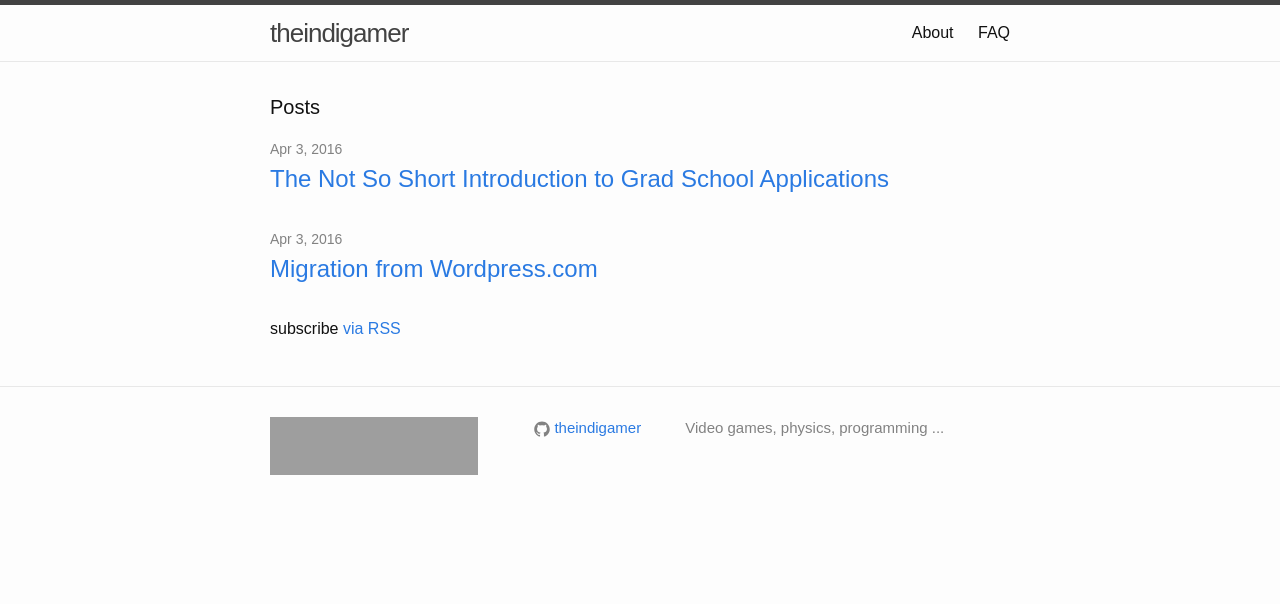
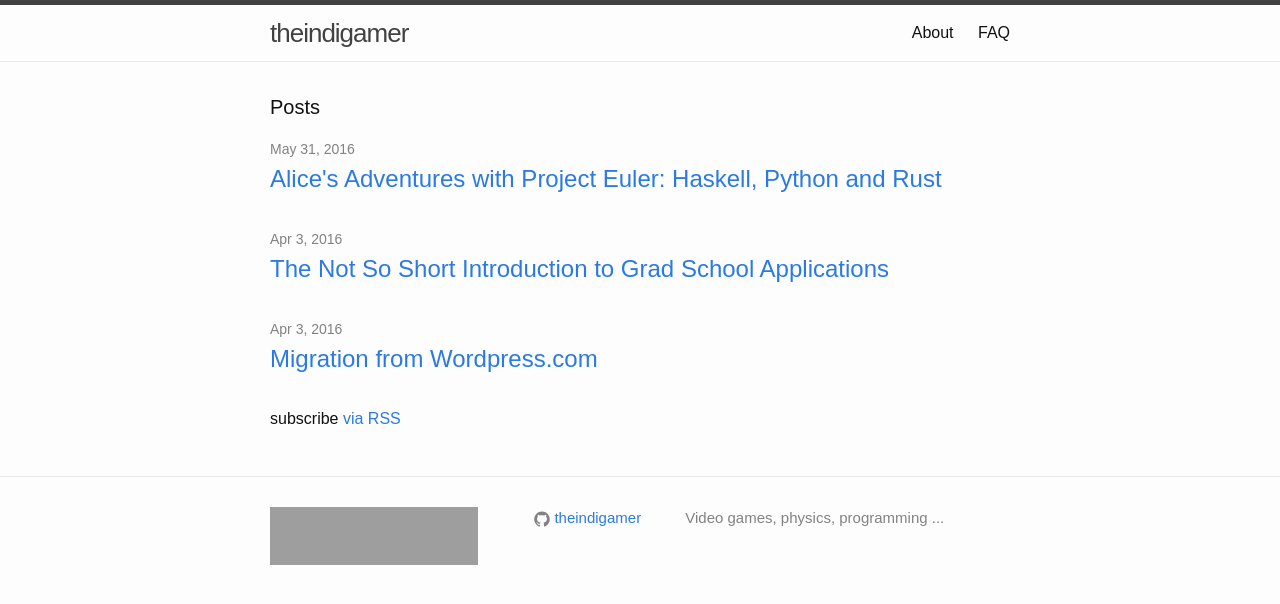
Before and after one commit to theindigamer/theindigamer.github.io, a Jekyll site: the page built from index.html, in a window 1280 px wide. Shown: the top 604 px of the page. Built offline with Jekyll 4.4.1, drawn with Linux system fonts in a browser that asks for light colours; some of the changed lines change nothing that is shown; grey boxes are pictures that could not be loaded.

Commit message:
Added Alice's adventures with Project Euler

````diff
--- a/_config.yml
+++ b/_config.yml
@@ -20,3 +20,6 @@ github_username:  theindigamer
 
 # Build settings
 markdown: kramdown
+kramdown:
+  input: GFM
+  hard_wrap: false
--- /dev/null
+++ b/_posts/2016-05-31-alice's-adventures-with-project-euler.md
@@ -0,0 +1,590 @@
+---
+layout: post
+title: "Alice's Adventures with Project Euler: Haskell, Python and Rust"
+categories: [programming]
+tags:
+- haskell
+- python
+- rust
+- project euler
+---
+
+[projecteuler]:  https://projecteuler.net
+[wiki-lazyeval]: https://en.wikipedia.org/wiki/Lazy_evaluation
+[mathse-pe106]:  https://math.stackexchange.com/questions/1723048/project-euler-106-necessary-and-sufficient-conditions
+[reddit-rust]:   https://www.reddit.com/r/rust
+[irc-rust]:      https://chat.mibbit.com/?server=irc.mozilla.org%3A%2B6697&channel=%23rust
+[crates.io]:     http://doc.crates.io/
+[wiki-purity]:   https://en.wikipedia.org/wiki/Purely_functional
+[hoogle]:        https://www.haskell.org/hoogle/?hoogle=
+[matplotlib]:    http://matplotlib.org/
+[sympy]:         http://www.sympy.org/en/index.html
+[numpy]:         http://www.numpy.org/
+[rouge-issue]:   https://github.com/jneen/rouge/issues/287
+[rouge-PR]:      https://github.com/jneen/rouge/pull/452
+
+### Prologue
+
+After her adventures in the strange and esoteric Wonderland, Alice was in a bad mood. She refused to venture outside, lest she fall into a rabbit hole again. Instead, she would sit in front of the computer all day, reading all there was to read on the internet. One of her favourite pastimes was to read about mathematics. Her father, ever so keen on turning Alice into a proper lady, appointed a governess to teach her literature, history and philosophy. Alice would often fight with the governess; the governess would make her read Hegel and Kierkegaard, whereas Alice was much more interested in the works of Bertrand Russell and Wittgenstein.
+
+For every little task the governess assigned to Alice, Alice would do the exact opposite if it were possible to do so. Finally, the governess was fed up.
+She told Alice, "I will give you permission to study the life and work of any one person you may desire. It may even be a mathematician (hmph!). However, you must prepare a thorough report describing everything you've read about that person, no shorter than thirty pages." Alice was not amused. However, she grudgingly accepted. After all, 1 > 0.
+Of course, that doesn't mean that she intended to write the report by herself. As all good students do, she first checked whether such a report was already available on the internet. Since Euler was her favourite mathematician (he was the first one to solve the Basel problem!), she typed in "Euler project report" and hit the first [link][projecteuler] she encountered without thinking too much. It said:
+
+> What is Project Euler?
+>
+> Project Euler is a series of challenging mathematical/computer programming problems that will require more than just mathematical insights to solve. Although mathematics will help you arrive at elegant and efficient methods, the use of a computer and programming skills will be required to solve most problems.
+>
+> The motivation for starting Project Euler, and its continuation, is to provide a platform for the inquiring mind to delve into unfamiliar areas and learn new concepts in a fun and recreational context.
+
+Alice's interest was slightly piqued. She loved challenging mathematical problems but she didn't know programming. Her friend Bob did. So she wrote the following email to Bob:
+
+> Bob,
+>
+> I've stumbled across this site called Project Euler. Do you know about it?
+> It has a large number of nice mathematics/programming problems.
+> Can you recommend a fun programming language to learn for solving them?
+> I'll pick up the details from tutorials online (duh!), but I just need a suggestion to get started.
+>
+> Bye,
+>
+> A
+
+Bob was surprised. Alice generally expressed distaste for using external aid in solving problems. He wrote back promptly:
+
+> Hi Alice,
+>
+> Oh, so you've finally written to me about programming.
+> Despite all the arithmetic you can do in your head, I'm happy that you've realized that this is too much for you.
+> Unfortunately, given that there are so many fun programming languages out there, it is hard to recommend just one.
+> So I've selected three (amongst the many I know :P) that you'll probably enjoy. In no particular order,
+>
+> * Haskell: Perfect for budding mathematicians. I know you'll love it.
+> * Python: You might want to start with this for a gentle introduction to programming :P.
+> * Rust: This one is hard to describe to a non-programmer like you :-/. Just read the official description.
+>
+> Let me know which one you like the most!
+>
+> Best,
+>
+> Bob
+
+Finally, Alice set out to randomly solve a few problems from the Project Euler database. She tried all the languages that Bob had suggested. She also tried solving some problems using multiple languages. While several of the problems were trivially easy, she was diligent enough to write down short notes for all the problems describing the syntax and her programming experience.
+
+### Haskell
+
+#### Problem 4
+
+> A palindromic number reads the same both ways. The largest palindrome made from the product of two 2-digit numbers is 9009 = 91 × 99.
+>
+> Find the largest palindrome made from the product of two 3-digit numbers.
+
+Solution to problem 4 (0.005s):
+
+```haskell
+palindrome x = (show x == reverse (show x))
+main = print
+  (maximum
+    (filter palindrome [y1*y2 | let x = [999, 998 .. 100], y1 <- x, y2 <- x]))
+```
+
+Notes: `show` converts stuff to a `string`. `filter` filters the elements in the list which give `palindrome x == True`. `<-` represents the set membership ∈. The solution is really clean and easy to understand. I tried rewriting it in Python and Rust later but I like the Haskell solution the best.
+
+#### Problem 14
+
+> The following iterative sequence is defined for the set of positive integers:
+>
+> n → n/2 (n is even)
+> n → 3n + 1 (n is odd)
+>
+> Using the rule above and starting with 13, we generate the following sequence:
+> 13 → 40 → 20 → 10 → 5 → 16 → 8 → 4 → 2 → 1
+>
+> It can be seen that this sequence (starting at 13 and finishing at 1) contains 10 terms. Although it has not been proved yet (Collatz Problem), it is thought that all starting numbers finish at 1.
+>
+> Which starting number, under one million, produces the longest chain?
+>
+> NOTE: Once the chain starts the terms are allowed to go above one million.
+
+Solution to problem 14 (4.7s):
+
+```haskell
+collatz :: Int -> Int
+collatz n
+    | n `rem` 2 == 0 = n `div` 2
+    | otherwise = 3*n+1
+
+collatz_len :: Int -> Int
+collatz_len 1 = 1
+collatz_len n = 1 + collatz_len (collatz n)
+
+main = print (maximum (map collatz_len [1, 2 .. 999999]))
+```
+
+Notes: I've specified the types of functions for convenience. The pipes `|` act as conditional statements `if`, `else` etc. `map` applies `collatz_len` to all elements of the list. Again, writing the code is very straight-forward from the problem statment.
+
+#### Problem 25
+
+> The Fibonacci sequence is defined by the recurrence relation:
+>
+>    F<sub>n</sub> = F<sub>n−1</sub> + F<sub>n−2</sub> , where F<sub>1</sub> = 1 and F<sub>2</sub> = 1.
+>
+> Hence the first 12 terms will be:
+>
+>   F<sub>1</sub> = 1,
+>   F<sub>2</sub> = 1,
+>   F<sub>3</sub> = 2,
+>   F<sub>4</sub> = 3,
+>   F<sub>5</sub> = 5,
+>   F<sub>6</sub> = 8,
+>   F<sub>7</sub> = 13,
+>   F<sub>8</sub> = 21,
+>   F<sub>9</sub> = 34,
+>   F<sub>10</sub> = 55,
+>   F<sub>11</sub> = 89,
+>   F<sub>12</sub> = 144.
+>
+> The 12th term, F<sub>12</sub> , is the first term to contain three digits.
+>
+> What is the index of the first term in the Fibonacci sequence to contain 1000 digits?
+
+Solution to problem 25 (0.26s):
+
+```haskell
+fibs :: [Integer]
+fibs = 1:1:zipWith (+) fibs (tail fibs)
+
+fib :: Int -> Integer
+fib n = fibs !! (n-1)
+
+fibdigs n = (n, length (show (fib n)))
+
+main = print (head (filter ((==1000).snd) (map fibdigs [1, 2 .. ])))
+```
+
+Notes: The Fibonacci numbers are arbtrary precision `Integer`s. `zipWith` takes a function `f` and two lists and creates a new list by applying `f` to pairs of elements. `!!` selects an element from the list. `==1000` creates a partial function. `.` denotes the function composition ∘. `snd` picks out the second element of a tuple. Here, we are using an infinite list `[1, 2 .. ]` which is [lazily evaluated][wiki-lazyeval]. As with the earlier two problems, writing the code is very easy from the problem statement with the only clever part being the construction of the Fibonacci numbers.
+
+#### Problem 104
+
+> The Fibonacci sequence is defined by the recurrence relation:
+>
+> F<sub>n</sub> = F<sub>n−1</sub> + F<sub>n−2</sub> , where F<sub>1</sub> = 1 and F<sub>2</sub> = 1.
+>
+> It turns out that F<sub>541</sub> , which contains 113 digits, is the first Fibonacci number for which the last nine digits are 1-9 pandigital (contain all the digits 1 to 9, but not necessarily in order). And F<sub>2749</sub> , which contains 575 digits, is the first Fibonacci number for which the first nine digits are 1-9 pandigital.
+>
+> Given that F<sub>k</sub> is the first Fibonacci number for which the first nine digits AND the last nine digits are 1-9 pandigital, find k.
+
+Solution to problem 104 (~41 min):
+
+```haskell
+import Data.Char (digitToInt)
+import Data.List (sort)
+
+fibs :: [Integer]
+fibs = 1:1:zipWith (+) fibs (tail fibs)
+fib :: Int -> Integer
+fib n = fibs !! (n-1)
+
+first_9_digits :: Integer -> [Int]
+first_9_digits x = map digitToInt (take 9 (show x))
+last_9_digits x = map digitToInt (take 9 (reverse (show x)))
+
+pandigital_ends :: Int -> (Int, Bool)
+pandigital_ends n
+    | [1 .. 9] == (sort f9) && [1 .. 9] == (sort l9) = (n, True)
+    | otherwise = (n, False)
+    where f = fib n
+          f9 = first_9_digits f
+          l9 = last_9_digits f
+
+main = print (head [x | x <- map pandigital_ends [1, 2 ..], snd x])
+```
+
+Notes: The `where` clause allows short substitutions, much like `let` earlier. This solution is fairly slow probably because a lot of time is being wasted in actually evaluating all the Fibonacci numbers.
+
+### Python
+
+#### Problem 69
+
+> Euler's Totient function, φ(n) [sometimes called the phi function], is used to determine the number of numbers less than n which are relatively prime to n. For example, as 1, 2, 4, 5, 7, and 8, are all less than nine and relatively prime to nine, φ(9)=6.
+>
+> | n 	| Relatively Prime | φ(n) | n/φ(n) |
+> |:---:|:-----------------|:-----|:-------|
+> | 2 	| 1 	           |   1  | 2      |
+> | 3 	| 1,2 	           |   2  | 1.5    |
+> | 4 	| 1,3 	           |   2  | 2      |
+> | 5 	| 1,2,3,4 	       |   4  | 1.25   |
+> | 6 	| 1,5 	           |   2  | 3      |
+> | 7 	| 1,2,3,4,5,6 	   |   6  | 1.1666... |
+> | 8 	| 1,3,5,7 	       |   4  | 2      |
+> | 9 	| 1,2,4,5,7,8 	   |   6  | 1.5    |
+> | 10 	| 1,3,7,9 	       |   4  | 2.5    |
+>
+> It can be seen that n=6 produces a maximum n/φ(n) for n ≤ 10.
+>
+> Find the value of n ≤ 1,000,000 for which n/φ(n) is a maximum.
+
+Solution to problem 69 (PyPy: 75s)
+
+```python
+maxnum = 1000000
+
+totient_table = ['X' for x in range(0,maxnum+1)]
+totient_table[1] = 1
+totient_table[2] = 1
+
+def gcd(a,b):
+    while b!= 0:
+        t = b
+        b = a % b
+        a = t
+    return a
+
+primes = [2]
+
+def totient(a):
+    if a == 2:
+        return 1
+    for b in primes:
+        if a % b == 0:
+            c = a
+            d = 1
+            while (c % b) == 0:
+                c = c / b
+                d = d * b
+            assert(gcd(c,d) == 1)
+            if(d == a):
+                totient_table[a] = a - a / b
+                return totient_table[a]
+            totient_table[a] = totient_table[c]*totient_table[d]
+            return totient_table[a]
+    # Otherwise `a` is a prime
+    totient_table[a] = a-1
+    primes.append(a)
+    return totient_table[a]
+
+a, b, n = 1, 1, 2
+for x in range(2,maxnum+1):
+    a = float(x)/totient(x)
+    if a > b:
+        b = a
+        n = x
+
+print(b,n,totient_table[maxnum])
+```
+
+Notes: Actually, this problem can be solved by hand if one sees Euler's own simplified formula for the totient function. And I used to think he was my favourite. :'(
+
+#### Problem 102
+
+> Three distinct points are plotted at random on a Cartesian plane, for which -1000 ≤ x, y ≤ 1000, such that a triangle is formed.
+>
+> Consider the following two triangles:
+>
+> A(-340,495), B(-153,-910), C(835,-947)
+>
+> X(-175,41), Y(-421,-714), Z(574,-645)
+>
+> It can be verified that triangle ABC contains the origin, whereas triangle XYZ does not.
+>
+> Using triangles.txt (right click and 'Save Link/Target As...'), a 27K text file containing the co-ordinates of one thousand "random" triangles, find the number of triangles for which the interior contains the origin.
+>
+> NOTE: The first two examples in the file represent the triangles in the example given above.
+
+Solution to problem 102 (Python2.7: 0.05s):
+
+```python
+def haszero(sixpoints):
+    ax, ay = sixpoints[0], sixpoints[1]
+    bx, by = sixpoints[2], sixpoints[3]
+    cx, cy = sixpoints[4], sixpoints[5]
+    s1, s2, s3 = ax*by - ay*bx, bx*cy - by*cx, cx*ay - cy*ax
+    if s1 != 0 and s2 != 0 and s3 != 0:
+        return ((s1/abs(s1)) == (s2/abs(s2)) and (s2/abs(s2)) == (s3/abs(s3)))
+    else:
+        return False
+
+count = 0
+with open('p102_triangles.txt', 'r') as f:
+    for line in f:
+        line = line[:-1]
+        sixpoints = line.split(',')
+        sixpoints = [float(x) for x in sixpoints]
+        if haszero(sixpoints):
+            count = count + 1
+
+print(count)
+```
+
+Notes: File I/O and string manipulation is very easy with Python. The usual `for a in b` syntax also works for files.
+
+#### Problem 106
+
+> Let S(A) represent the sum of elements in set A of size n. We shall call it a special sum set if for any two non-empty disjoint subsets, B and C, the following properties are true:
+>
+> 1. S(B) ≠ S(C); that is, sums of subsets cannot be equal.
+> 2. If B contains more elements than C then S(B) > S(C).
+>
+> For this problem we shall assume that a given set contains n strictly increasing elements and it already satisfies the second rule.
+>
+> Surprisingly, out of the 25 possible subset pairs that can be obtained from a set for which n = 4, only 1 of these pairs need to be tested for equality (first rule). Similarly, when n = 7, only 70 out of the 966 subset pairs need to be tested.
+>
+> For n = 12, how many of the 261625 subset pairs that can be obtained need to be tested for equality?
+>
+> NOTE: This problem is related to Problem 103 and Problem 105.
+
+Solution to problem 106 (Python2.7: 1.2s)
+
+```python
+from scipy.misc import comb
+
+def check_not_reqd(b,c):
+    x = True
+    for (bn,cn) in zip(b,c):
+        x = x and (bn < cn)
+    return x
+
+def recurse(b, length, depth, start, end):
+    count = 0
+    if depth == 0:
+        for b[length-1] in range(start, end):
+            c = [x for x in range(2*length) if x not in b]
+            if (not check_not_reqd(b,c)):
+                count = count + 1
+        return count
+    else:
+        for b[length-1-depth] in range(start, end):
+            count = count + recurse(b, length, depth-1, b[length-1-depth]+1, end+1)
+        return count
+
+print(sum([comb(12,t)*recurse([0 for s in range(t/2)],t/2,t/2-1,0,t/2)
+    for t in [4,6,8,10,12]]))
+```
+
+Notes: We need to check the pair (B,C) if and only if we don't have \|B\|=\|C\| and we don't have the indices of C in A dominating the indices of B in A element-wise (or vice-versa). So the solution is obtained by constructing all the partitions of indices which don't satisfy the two conditions.
+
+Here is an expanded version of the `recurse` function for `t=8`.
+
+```python
+tot = 8
+count = 0
+b,c = [0,0,0,0], [0,0,0,7]
+start = 0
+end = tot/2
+for b[0] in range(start,end):
+    for b[1] in range(b[0]+1,end+1):
+        for b[2] in range(b[1]+1,end+2):
+            for b[3] in range(b[2]+1,end+3):
+                c = [x for x in range(0, tot) if x not in b]
+                if(not check_not_reqd(b,c)):
+                    count = count + 1
+print(count)
+```
+
+Author's note: Consider the "if and only if" statement posed by Alice as P⇔Q. Although the case ¬Q⇒¬P is obvious, the other way around isn't (at least to me). So I posted the following question on Math StackExchange: [Project Euler 106: Necessary and Sufficient Conditions][mathse-pe106].
+
+### Rust
+
+#### Problem 23
+
+> A perfect number is a number for which the sum of its proper divisors is exactly equal to the number. For example, the sum of the proper divisors of 28 would be 1 + 2 + 4 + 7 + 14 = 28, which means that 28 is a perfect number.
+>
+> A number n is called deficient if the sum of its proper divisors is less than n and it is called abundant if this sum exceeds n.
+>
+> As 12 is the smallest abundant number, 1 + 2 + 3 + 4 + 6 = 16, the smallest number that can be written as the sum of two abundant numbers is 24. By mathematical analysis, it can be shown that all integers greater than 28123 can be written as the sum of two abundant numbers. However, this upper limit cannot be reduced any further by analysis even though it is known that the greatest number that cannot be expressed as the sum of two abundant numbers is less than this limit.
+>
+> Find the sum of all the positive integers which cannot be written as the sum of two abundant numbers.
+
+Solution to problem 23 (0.25s):
+
+```rust
+fn main() {
+    const LIM: usize = 28123;
+    let mut abundant = vec![true; LIM+1];
+    let mut sum = vec![0; LIM+1];
+    for i in 1 .. LIM+1 {
+        for j in 1 .. LIM/i+1 {
+            sum[i*j] += i;
+        }
+        if sum[i] <= 2*i {
+            abundant[i] = false;
+        }
+    }
+    //let mut x = Vec::new();
+    let mut y = 0;
+    let mut expressible_as_sum_of_two_abundant_nos = false;
+    for i in 1 .. LIM+1 {
+        for j in 1 .. i {
+            if abundant[j] && abundant[i-j] {
+                expressible_as_sum_of_two_abundant_nos = true;
+                break;
+            }
+        }
+        if !expressible_as_sum_of_two_abundant_nos {
+            //x.push(i);
+            y += i;
+        }
+        expressible_as_sum_of_two_abundant_nos = false;
+    }
+    /*println!("{:?}", abundant.iter().enumerate()
+        .filter(|&(i, &a)| a).map(|(i,&a)| i)
+        .collect::<Vec<_>>());
+    println!("{:?}", x);*/
+    println!("{:?}", y);
+}
+```
+
+Notes: The `mut` marks mutable variables. `vec!` creates vectors (growable but array-like). The `..` syntax expresses ranges (lower bound inclusive, upper bound exclusive). I have left some comments while debugging for `x`.
+
+#### Problem 40
+
+> An irrational decimal fraction is created by concatenating the positive integers:
+>
+> 0.123456789101112131415161718192021...
+>
+> It can be seen that the 12th digit of the fractional part is 1.
+>
+> If d<sub>n</sub> represents the nth digit of the fractional part, find the value of the following expression.
+>
+> d<sub>1</sub> x d<sub>10</sub> x d<sub>100</sub> x d<sub>1000</sub> x d<sub>10000</sub> x d<sub>100000</sub> x d<sub>1000000</sub>
+
+Solution to problem 40 (0.26s):
+
+```rust
+fn main () {
+    let max: usize = 1_000_000; // 1 million
+    let mut v: Vec<i64> = vec![0; max];
+    let mut ind: usize = 0;
+    for i in 1 .. max {
+        for j in (0 .. 7).rev() {
+            if (i as i64)/((10 as i64).pow(j)) != 0 {
+                v[ind] = ((i as i64) / (10 as i64).pow(j)) % 10;
+                ind = ind + 1;
+                if ind == max {break;}
+            }
+        }
+        if ind == max {break;}
+    }
+    println!("{:?} {:?} {:?} {:?} {:?} {:?} {:?}", v[0], v[10-1], v[100-1], v[1000-1], v[10000-1], v[100000-1], v[1000000-1]);
+}
+```
+
+Notes: `usize`, `i64` are types. `_` can be used as a separator for clarity. `rev` reverses an iterator. `pow` computes integer powers. All the digits are printed separately.
+
+#### Problem 549
+
+> The smallest number m such that 10 divides m! is m=5.
+> The smallest number m such that 25 divides m! is m=10.
+>
+> Let s(n) be the smallest number m such that n divides m!.
+>
+> So s(10)=5 and s(25)=10.
+>
+> Let S(n) be ∑s(i) for 2 ≤ i ≤ n.
+>
+> S(100)=2012.
+>
+> Find S(10<sup>8</sup>).
+
+Solution to problem 549 (39s):
+
+```rust
+#![feature(iter_arith)]
+
+// Checks if p_j divides factorial(base)/div
+fn rem0(base: usize, div: usize, p_j: usize) -> bool {
+    let mut count = 1;
+    let mut val = div;
+    while val % p_j == 0 {
+        count += 1;
+        val /= p_j;
+    }
+    let mut count2 = 0;
+    for z in 1 .. base/p_j + 1 {
+        if count2 >= count {
+            return true;
+        }
+        count2 += 1;
+        val = z;
+        while val % p_j == 0 {
+            count2 += 1;
+            val /= p_j;
+        }
+    }
+    if count2 >= count {
+        true
+    }
+    else {
+        false
+    }
+}
+
+fn main() {
+    const LIM: usize = 100_000_000;
+    let mut stuff: Vec<Vec<usize>> = vec![vec![LIM,0]; LIM + 1];
+    // lowest prime divisor and value of s(i)
+    let mut val = 0;
+    for i in 2 .. LIM + 1 {
+        if stuff[i][0] == LIM { // number must be prime
+            stuff[i][0] = i;
+            stuff[i][1] = i;
+            for j in 1 .. LIM/i + 1 {
+                if stuff[i*j][0] > i {
+                    stuff[i*j][0] = i;
+                }
+            }
+        }
+        else {
+            val = i/stuff[i][0];
+            if rem0(stuff[val][1], val, stuff[i][0]) {
+                stuff[i][1] = stuff[val][1];
+            }
+            else {
+                stuff[i][1] = (stuff[val][1]/stuff[i][0] + 1) * stuff[i][0];
+            }
+        }
+    }
+    let sum: usize = stuff.iter().map(|v| v[1]).sum();
+    println!("{:?}", sum);
+}
+```
+
+Notes: Although fairly simple, this is probably the biggest solution I've written.
+
+### Epilogue
+
+Some time after solving the ten problems mentioned above, Alice wrote the following letter to Bob:
+
+> Bob,
+>
+> You were right about all the programming languages being fun in their own way.
+>
+> * Haskell: This one is probably my favourite as the notation is very similar to math and it expresses intent very clearly, especially since you don't have mutation. Once I figured out the structure of the program, writing Haskell code was very easy. However, I did have some trouble writing the pseudocode itself (example: the Fibonacci list construction).
+> * Python: The code reads very much like pseudocode, which is perhaps its biggest strength. Definitely the easiest to use for string manipulation and simplicity overall.
+> * Rust: For my purposes, Rust seems a bit too verbose. Despite that, the code is easy to read. Also all the code that I wrote ran very fast without much hassle.
+>
+> Bye,
+>
+> A
+
+Bob was pleasantly surprised. While he had hoped that Alice would try all the three, he certainly hadn't expected that she would do so. Here's what he wrote back:
+
+> Hi Alice,
+>
+> I'm happy that you enjoyed your sojourn in the land of programming languages. There are a great many more languages out there, from the weird and esoteric to the tedious and mundane.
+>
+> Even for the three languages you've tried, I think you've just touched the proverbial tip of the iceberg here, especially since you were primarily concerned with solving math problems. For a working programmer, there are many more useful features that these languages provide than those you've just seen:
+>
+> * Haskell: [Purity][wiki-purity] makes debugging much easier. Best of all, there is [Hoogle][hoogle] is super helpful where you can search for functions; for example, you can do a reverse look-up for function names using only the type signature.
+> * Python: You have several useful libraries to do a variety of tasks. For example, you can use [`matplotlib`][matplotlib] to make plots, [`sympy`][sympy] to do symbolic calculations and [`numpy`][numpy] for numerics. Also, there are a very large number of python questions on StackOverflow asked by beginners.
+> * Rust: You've got support for automatic documentation with `///` and runnable examples in comments as well. The default installation also comes with a package manager [Cargo][crates.io] which makes installing dependencies a breeze. Safe Rust also prevents data races. The best part about the language is the community which is very friendly to beginners. Check them out on [/r/rust][reddit-rust] and [#rust][irc-rust].
+>
+> Best,
+>
+> Bob
+
+As Alice stepped off her computer after reading Bob's email, she realised that she hadn't even started working on the project.
+
+---
+
+P.S. At the time of writing, the Rust syntax highlighting is not perfect. This is an issue with the syntax highlighter that Github Pages uses: Rouge. See the [issue][rouge-issue] and a partial fix [here][rouge-PR].
````
